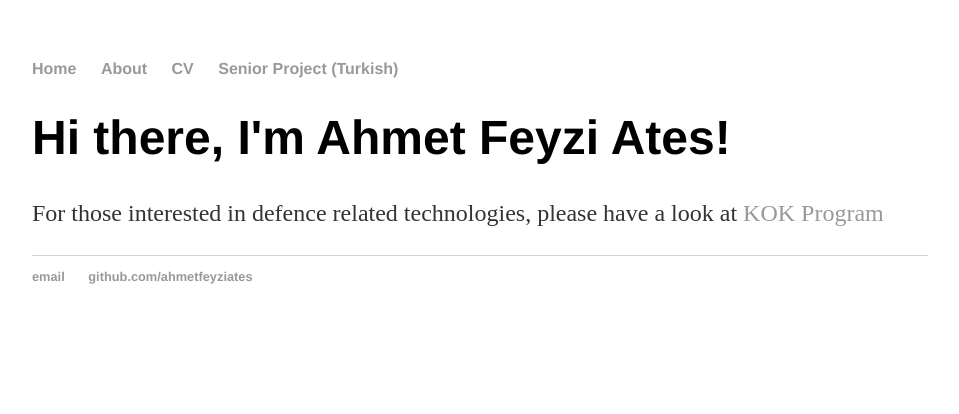
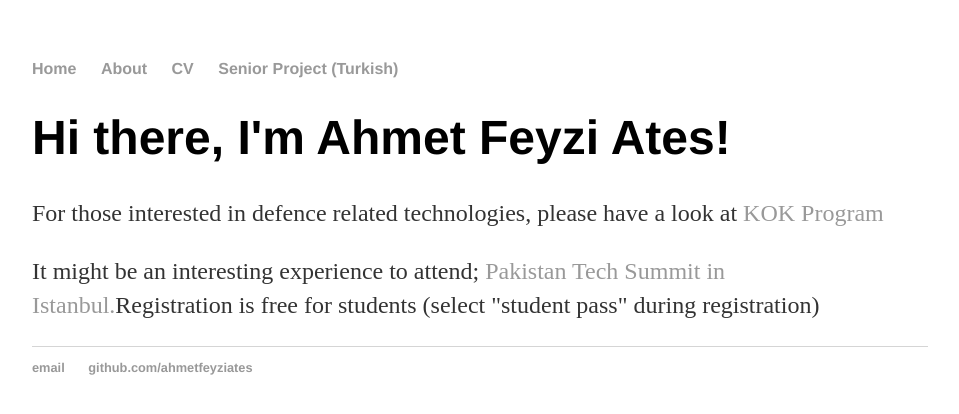
Before and after one commit to ahmetfeyziates/ahmetfeyziates.github.io, a Jekyll site: the page built from index.html, in a window 1280 px wide. Shown: the top 414 px of the page, without its empty margins (160-1119 px from the left). Built offline with Jekyll 4.4.1, drawn with Linux system fonts in a browser that asks for light colours.

Commit message:
Update index.html

```diff
--- a/index.html
+++ b/index.html
@@ -5,4 +5,5 @@ title: Ahmet Feyzi Ates, Horrible Cop
 <div class="blurb">
 	<h1>Hi there, I'm Ahmet Feyzi Ates!</h1>
 	<p>For those interested in defence related technologies, please have a look at </em><a href="https://vizyonergenc.com/ilan/vizyoner-genc/1320-kok-programi">KOK Program</a></p>
+	<p>It might be an interesting experience to attend;  </em><a href="https://istanbul.paktechsummit.com/en">Pakistan Tech Summit in Istanbul.</a>Registration is free for students (select "student pass" during registration) </p>
 </div><!-- /.blurb -->
```
